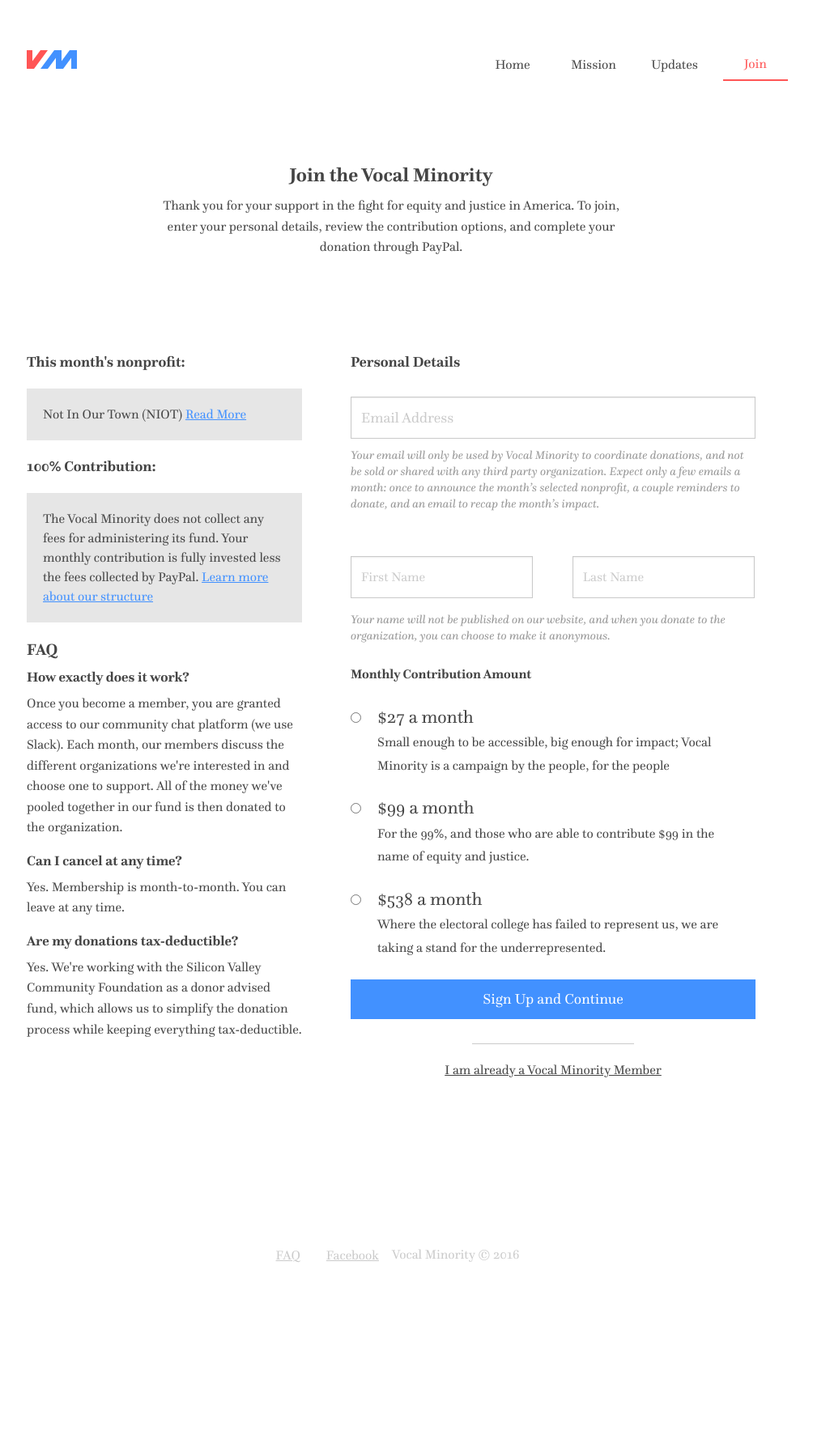
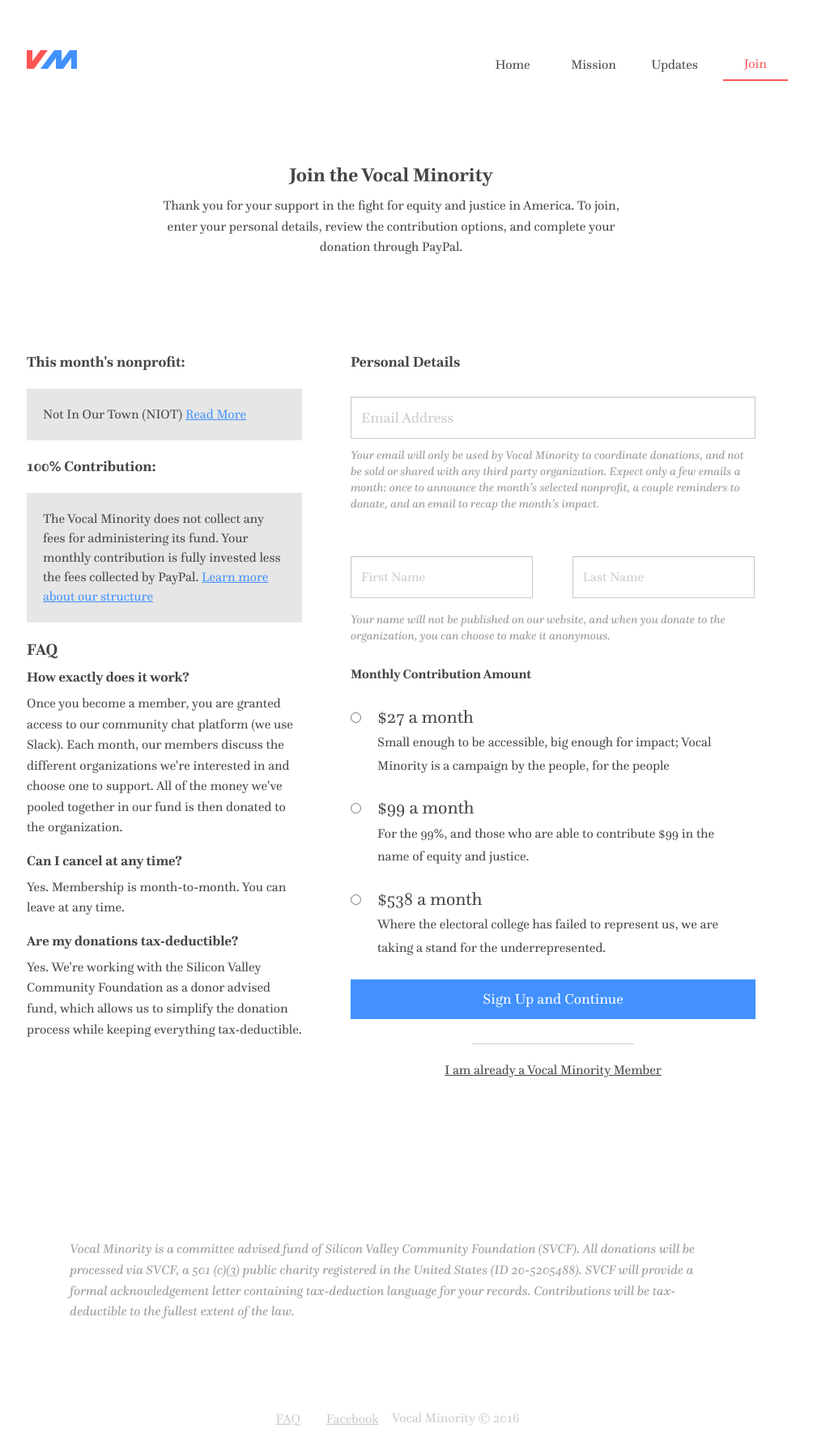
Before and after one commit to VocalMinority/vocalminority.us, a Jekyll site: the page built from join.html, in a window 1280 px wide. Shown: the whole page at 81% size, without its empty margins (157-1161 px from the left). Built offline with Jekyll 4.4.1, drawn with Linux system fonts in a browser that asks for light colours; nearby versions of some CDN libraries; comment, search, counter and statistics services are not loaded; before the commit the page ends 1577 px from its top, so only the background shows below that.

Commit message:
Add legal text

```diff
--- /dev/null
+++ b/_sass/pages/_join.scss
@@ -0,0 +1,5 @@
+.fine-print {
+  font-size: 1rem;
+  font-style: italic;
+  color: #999;
+}
--- a/css/main.scss
+++ b/css/main.scss
@@ -114,3 +114,4 @@
 
 // Page specific styles
 @import 'pages/index';
+@import 'pages/join';
--- a/join.html
+++ b/join.html
@@ -85,8 +85,14 @@
     <p>Yes. Membership is month-to-month. You can leave at any time.</p>
     <h5>Are my donations tax-deductible?</h5>
     <p>Yes. We're working with the Silicon Valley Community Foundation as a donor advised fund, which allows us to simplify the donation process while keeping everything tax-deductible.</p>
-
   </div>
   <script type='text/javascript' src='//s3.amazonaws.com/downloads.mailchimp.com/js/mc-validate.js'></script><script type='text/javascript'>(function($) {window.fnames = new Array(); window.ftypes = new Array();fnames[0]='EMAIL';ftypes[0]='email';fnames[1]='FNAME';ftypes[1]='text';fnames[2]='LNAME';ftypes[2]='text';fnames[3]='AMOUNT';ftypes[3]='radio';}(jQuery));var $mcj = jQuery.noConflict(true);</script>
 <!--End mc_embed_signup-->
 </section>
+<section>
+  <div class="columns large-8 large-centered">
+    <p class="fine-print">
+      Vocal Minority is a committee advised fund of Silicon Valley Community Foundation (SVCF). All donations will be processed via SVCF, a 501 (c)(3) public charity registered in the United States (ID 20-5205488). SVCF will provide a formal acknowledgement letter containing tax-deduction language for your records. Contributions will be tax-deductible to the fullest extent of the law.
+    </p>
+  </div>
+</section>
```
